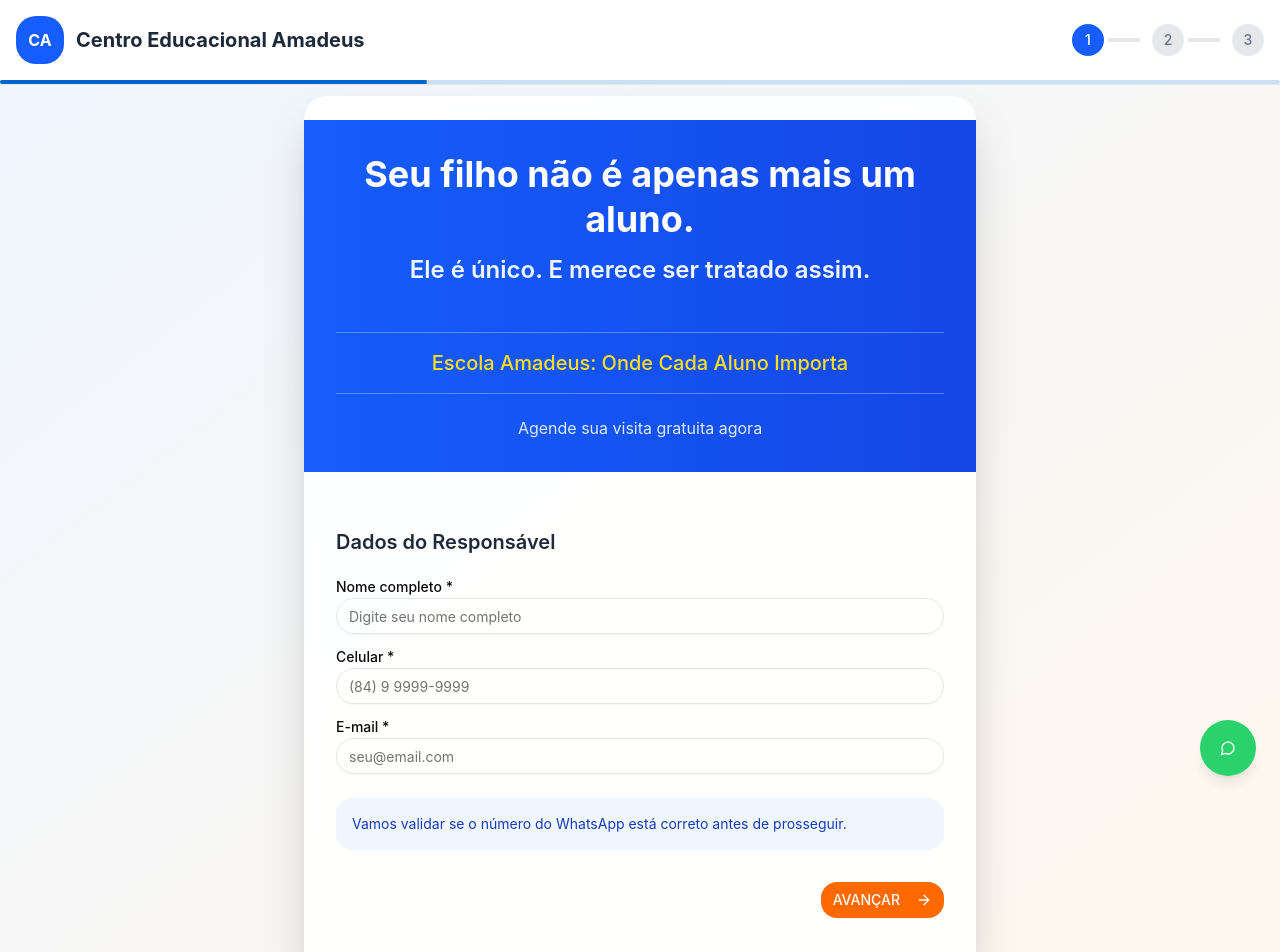
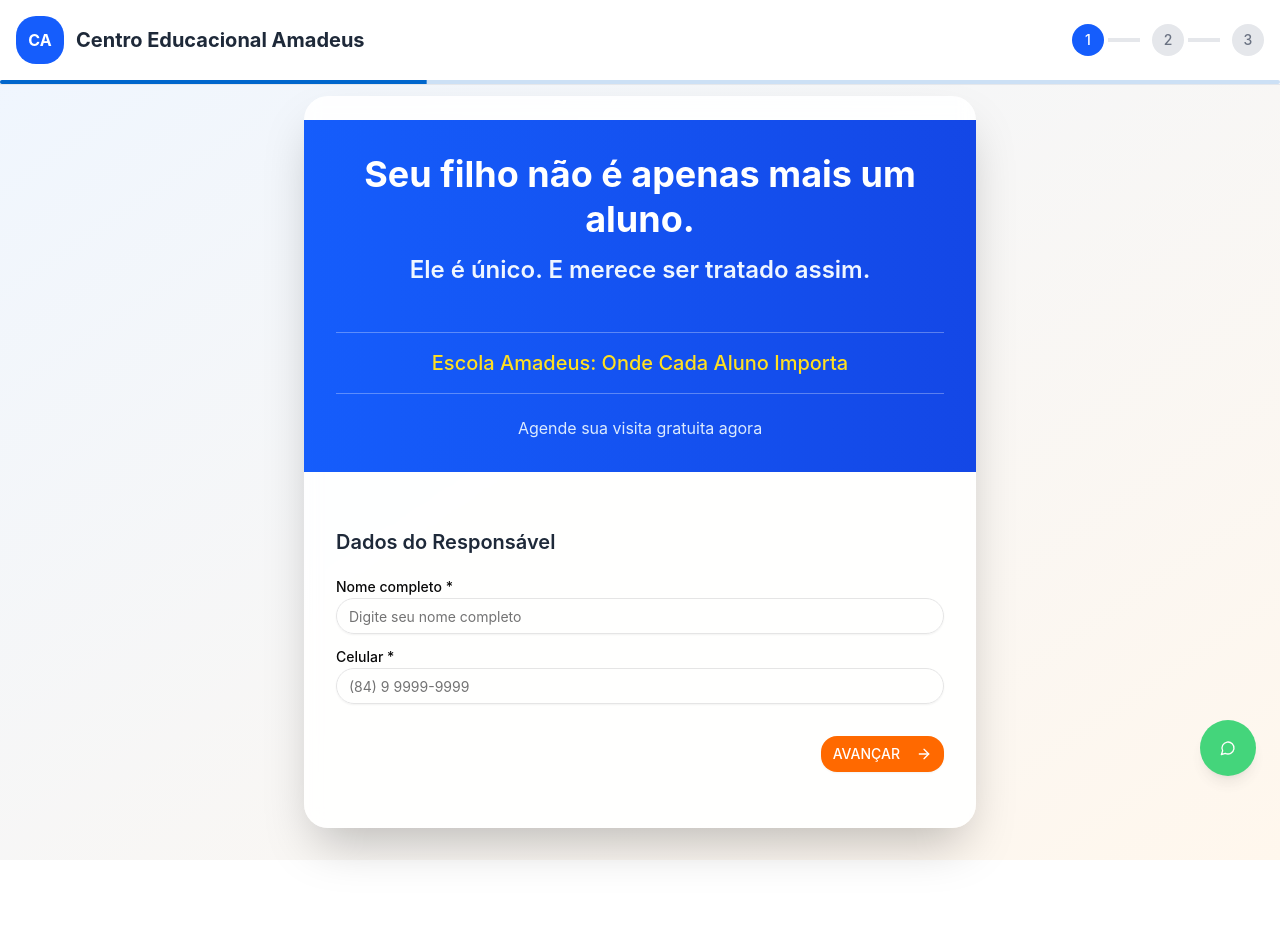
Before and after one commit to pedrologapp/amadeus-paginacaptura1, a React (Vite) app: page / in a window 1280 px wide. Shown: the top 952 px of the page. After the commit the page ends 860 px from the top, so only its background shows below. Built offline with nearby package versions, Linux system fonts and the light colour scheme.

Commit message:
Update App.jsx

```diff
--- a/src/App.jsx
+++ b/src/App.jsx
@@ -435,7 +435,7 @@ function App() {
                         <p className="text-red-500 text-sm mt-1">{errors.responsible_celular}</p>
                       )}
                     </div>
-
+                   {/*
                     <div>
                       <Label htmlFor="responsible-email">E-mail *</Label>
                       <Input
@@ -450,12 +450,7 @@ function App() {
                         <p className="text-red-500 text-sm mt-1">{errors.responsible_email}</p>
                       )}
                     </div>
-                  </div>
-
-                  <div className="bg-blue-50 p-4 rounded-2xl">
-                    <p className="text-sm text-blue-800">
-                      Vamos validar se o número do WhatsApp está correto antes de prosseguir.
-                    </p>
+                   */}
                   </div>
                 </div>
               )}
```
